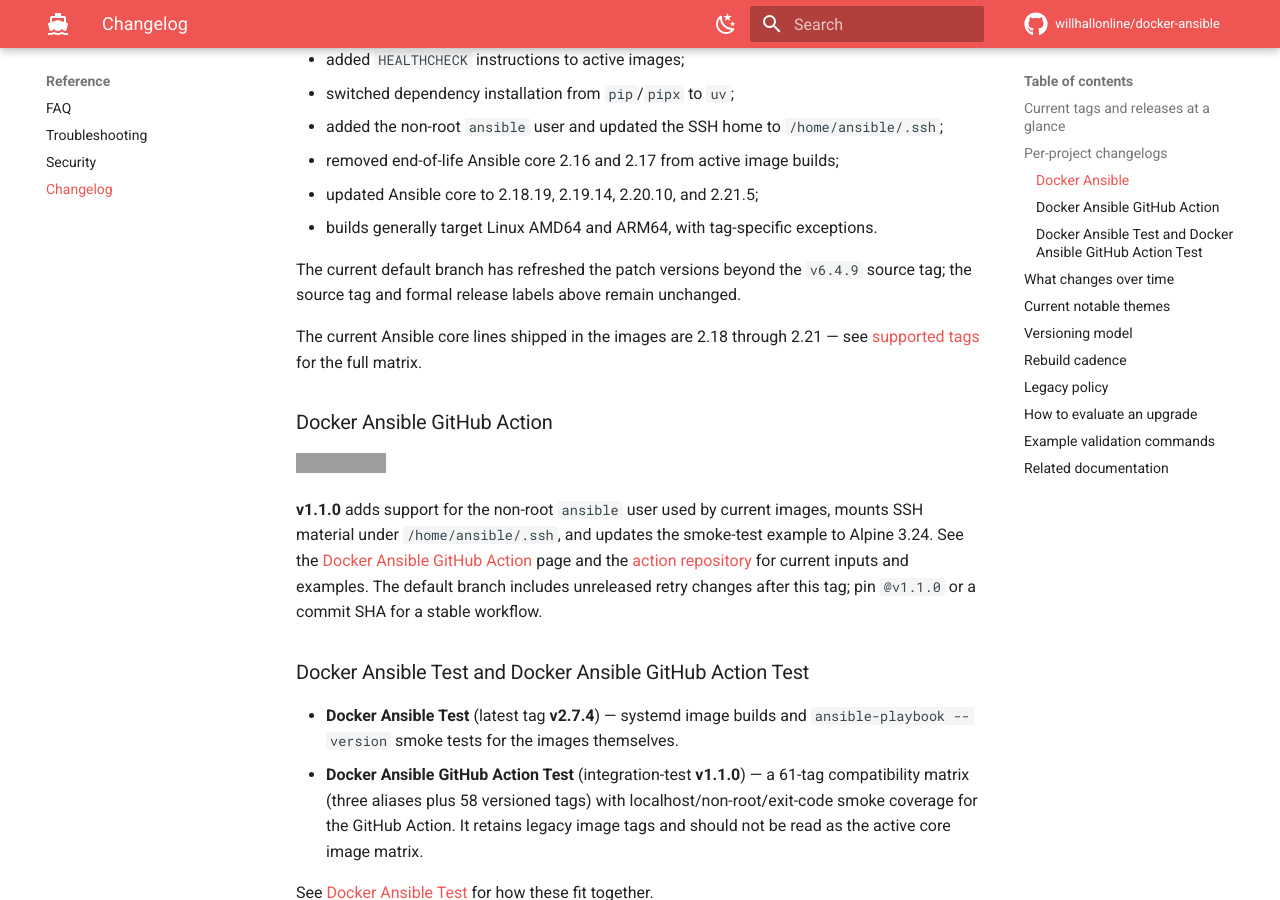
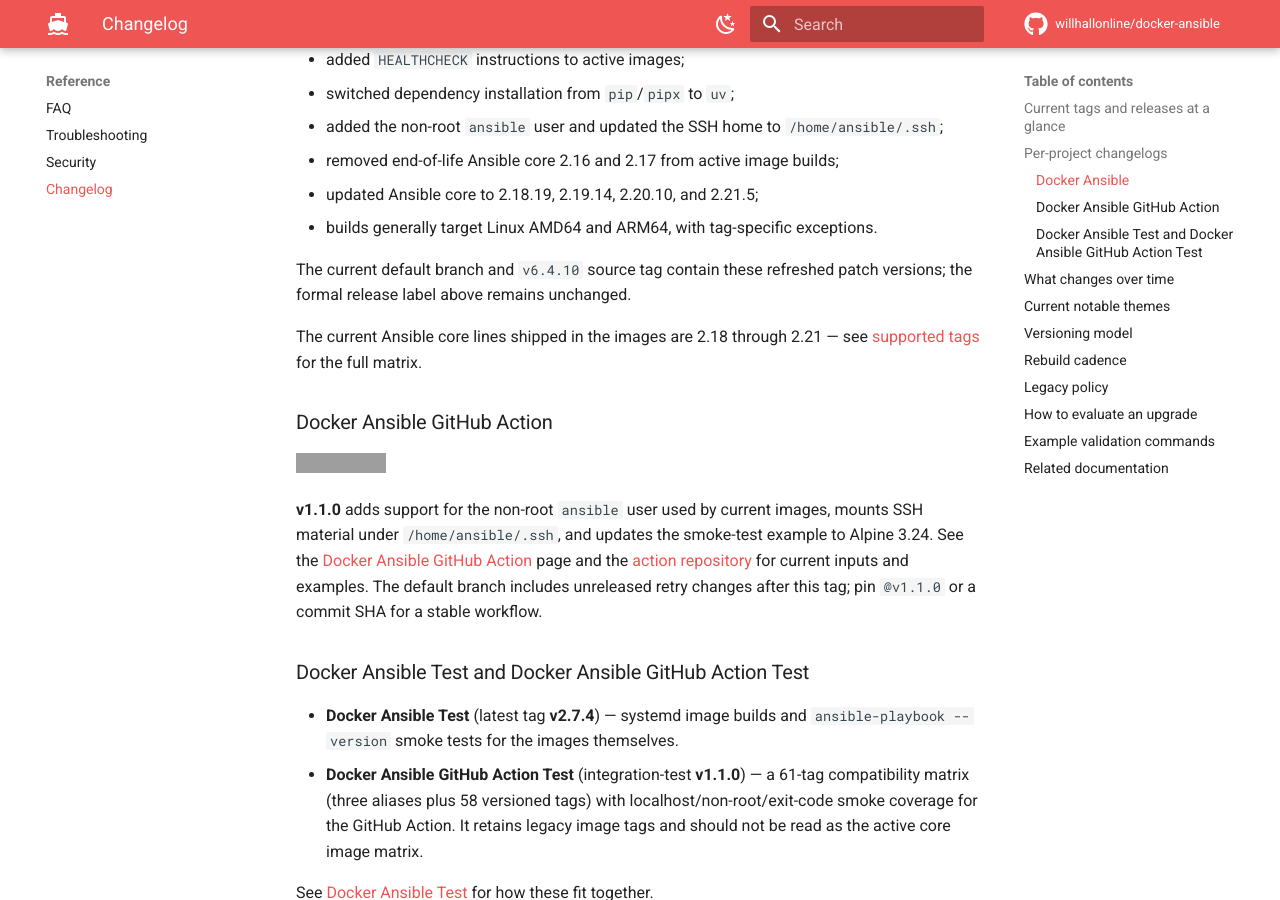
Before and after one commit to docker-ansible/docker-ansible.github.io, an MkDocs documentation site: the page built from docs/reference/changelog.md, in a window 1280 px wide and 900 px high, scrolled down 1106 px. Built offline with MkDocs 1.6.1 and Material for MkDocs 9.7.7, drawn with Linux system fonts in a browser that asks for light colours; comment, search, counter and statistics services are not loaded; grey boxes are pictures that could not be loaded.

Commit message:
docs: refresh ecosystem verification
Co-authored-by: Copilot App <223556219+Copilot@users.noreply.github.com>

```diff
--- a/docs/reference/changelog.md
+++ b/docs/reference/changelog.md
@@ -36,9 +36,8 @@ Recent highlights (v6.4.3–v6.4.10):
 - updated Ansible core to 2.18.19, 2.19.14, 2.20.10, and 2.21.5;
 - builds generally target Linux AMD64 and ARM64, with tag-specific exceptions.
 
-The current default branch has refreshed the patch versions beyond the
-`v6.4.9` source tag; the source tag and formal release labels above remain
-unchanged.
+The current default branch and `v6.4.10` source tag contain these refreshed
+patch versions; the formal release label above remains unchanged.
 
 The current Ansible core lines shipped in the images are 2.18 through 2.21 —
 see [supported tags](../images/tags.md) for the full matrix.
```
Also changed, not shown: docs/images/older-releases.md (+2 -2 lines), docs/projects/testing.md (+3 -3 lines).
